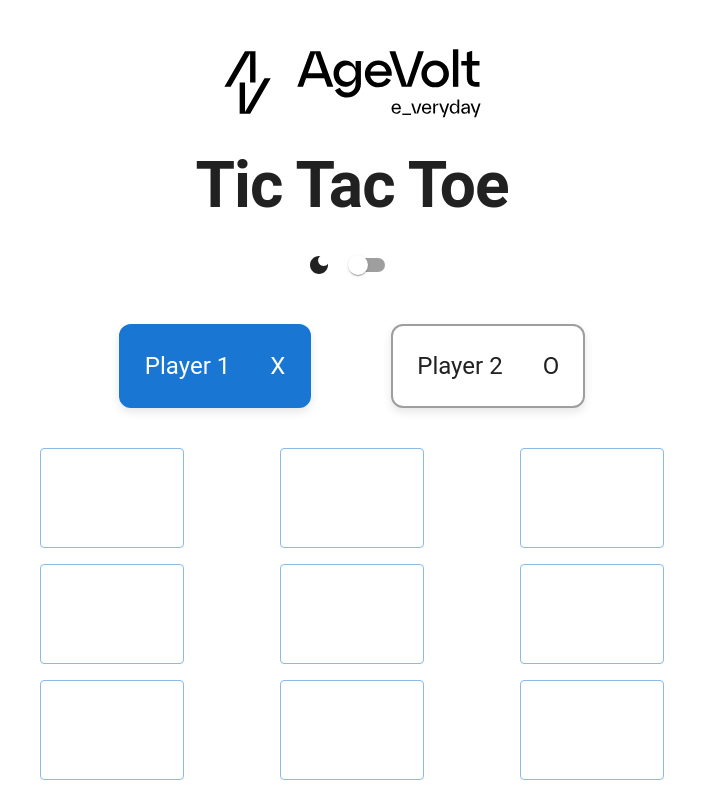
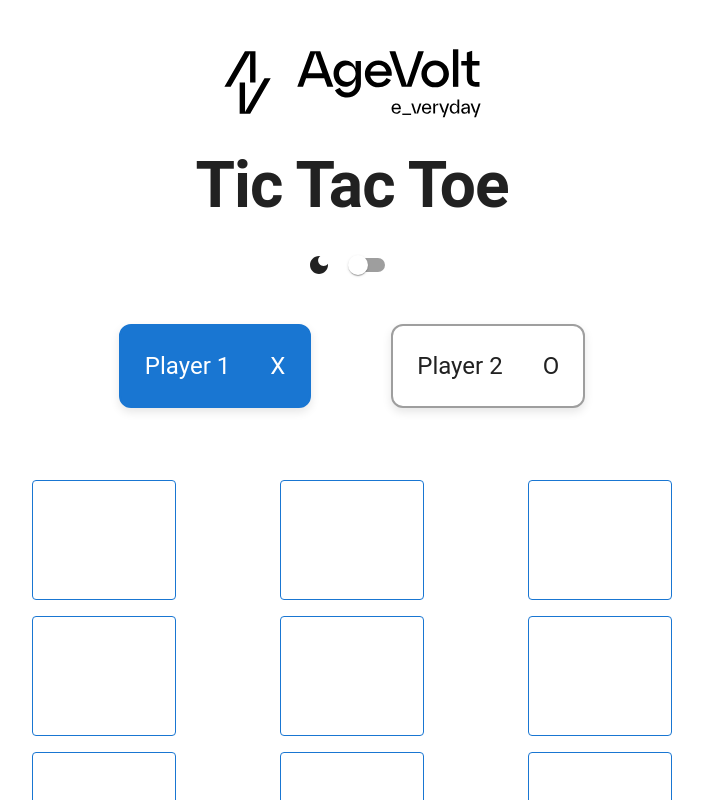
Before and after one commit to pokolek/age-volt-tic-tac-toe, a Next.js app: page / in a window 1280 px wide. Shown: the top 800 px of the page, without its empty margins (288-991 px from the left). Built offline with nearby package versions, Linux system fonts and the light colour scheme.

Commit message:
Updated styling

```diff
--- a/app/components/GameBoard/GameBoard.tsx
+++ b/app/components/GameBoard/GameBoard.tsx
@@ -1,7 +1,7 @@
 "use client";
 import React, { useState, useEffect, useRef } from "react";
 import Grid from "@mui/material/Grid2";
-import { Button, CircularProgress } from "@mui/material";
+import { Button, CircularProgress, useTheme } from "@mui/material";
 import { getWinner, getActivePlayer, getGameBoard } from "@/app/utils/utils";
 import GameOver from "../GameOver/GameOver";
 import { INITIAL_GAME_BOARD, PLAYERS } from "../../constants/constants";
@@ -9,6 +9,7 @@ import Players from "../Players/Players";
 import GameTurn from "@/app/types/gameTurn";
 
 const GameBoard = () => {
+  const theme = useTheme();
   const [gameTurns, setGameTurns] = useState<GameTurn[]>([]);
   const [winner, setWinner] = useState<string | undefined>();
   const [hasDraw, setHasDraw] = useState<boolean>(false);
@@ -77,11 +78,17 @@ const GameBoard = () => {
         <Players activePlayer={getActivePlayer(gameTurns)} />
         <Grid
           container
-          spacing={{ xs: 4, sm: 2, md: 2, lg: 2 }}
+          spacing={{ xs: 4, sm: 3, md: 3, lg: 3 }}
           justifyContent="center"
+          sx={{ mt: 4, mb: 4 }}
         >
           {gameBoard.map((row, rowIndex) => (
-            <Grid container key={rowIndex} justifyContent="center">
+            <Grid
+              container
+              key={rowIndex}
+              spacing={{ xs: 4, sm: 2, md: 2, lg: 2 }}
+              justifyContent="center"
+            >
               {row.map((playerSymbol, colIndex) => (
                 <Grid key={colIndex} size={{ xs: 4, sm: 8, md: 8, lg: 8 }}>
                   <Button
@@ -90,8 +97,24 @@ const GameBoard = () => {
                     onClick={() => handleSelectSquare(rowIndex, colIndex)}
                     disabled={!!playerSymbol}
                     sx={{
-                      height: { xs: "60px", sm: "80px", md: "100px" },
-                      fontSize: { xs: "16px", sm: "20px", md: "24px" },
+                      height: { xs: "80px", sm: "100px", md: "120px" },
+                      fontSize: { xs: "24px", sm: "30px", md: "36px" },
+                      color: playerSymbol
+                        ? theme.palette.action.disabled
+                        : theme.palette.text.primary,
+                      backgroundColor: playerSymbol
+                        ? theme.palette.action.disabledBackground
+                        : theme.palette.background.paper,
+                      borderColor: playerSymbol
+                        ? theme.palette.action.disabledBackground
+                        : theme.palette.primary.main,
+                      "&:hover": {
+                        backgroundColor: playerSymbol
+                          ? theme.palette.action.disabledBackground
+                          : theme.palette.primary.light,
+                      },
+                      transition:
+                        "background-color 0.3s ease, border-color 0.3s ease",
                     }}
                   >
                     {playerSymbol ?? " "}
@@ -112,6 +135,9 @@ const GameBoard = () => {
             localStorage.removeItem("ticTacToeWinner");
             localStorage.removeItem("ticTacToeHasDraw");
           }}
+          variant="outlined"
+          color="primary"
+          size="large"
         >
           Rematch
         </Button>
--- a/app/components/GameOver/GameOver.tsx
+++ b/app/components/GameOver/GameOver.tsx
@@ -6,8 +6,9 @@ import {
   DialogContentText,
   DialogActions,
   Button,
+  Box,
 } from "@mui/material";
-import React, { forwardRef, useImperativeHandle } from "react";
+import React, { forwardRef, useImperativeHandle, useState } from "react";
 
 interface GameOverProps {
   winner: string | undefined;
@@ -15,15 +16,11 @@ interface GameOverProps {
 }
 
 const GameOver = forwardRef(({ winner, onRematch }: GameOverProps, ref) => {
-  const [open, setOpen] = React.useState(false);
+  const [open, setOpen] = useState(false);
 
   useImperativeHandle(ref, () => ({
-    handleClickOpen,
+    handleClickOpen: () => setOpen(true),
   }));
-
-  const handleClickOpen = () => {
-    setOpen(true);
-  };
 
   const handleClose = () => {
     onRematch();
@@ -34,15 +31,65 @@ const GameOver = forwardRef(({ winner, onRematch }: GameOverProps, ref) => {
     <Dialog
       open={open}
       onClose={handleClose}
+      aria-labelledby="game-over-dialog-title"
+      PaperProps={{
+        sx: {
+          padding: "20px",
+          borderRadius: "12px",
+          boxShadow: "0px 8px 20px rgba(0, 0, 0, 0.2)",
+          textAlign: "center",
+        },
+      }}
     >
-      <DialogTitle>{winner ? `${winner} won!` : "It's a draw!"}</DialogTitle>
+      <DialogTitle id="game-over-dialog-title">
+        {winner ? `${winner} Won! 🎉` : "It's a Draw! 🤝"}
+      </DialogTitle>
+
       <DialogContent>
         <DialogContentText>
-          {winner ? `${winner} is the champion!` : "The game ended in a tie."}
+          {winner
+            ? `${winner} has triumphed in this round of Tic Tac Toe!`
+            : "The game has ended with no winners this time."}
         </DialogContentText>
       </DialogContent>
-      <DialogActions>
-        <Button onClick={handleClose}>Rematch</Button>
+
+      <DialogActions sx={{ justifyContent: "center", mt: 2 }}>
+        <Box>
+          <Button
+            onClick={handleClose}
+            variant="contained"
+            color="primary"
+            size="large"
+            sx={{
+              padding: "10px 20px",
+              fontSize: "16px",
+              marginRight: "10px",
+              backgroundColor: "#4CAF50",
+              "&:hover": {
+                backgroundColor: "#45A049",
+              },
+            }}
+          >
+            Rematch
+          </Button>
+          <Button
+            onClick={() => setOpen(false)}
+            variant="outlined"
+            size="large"
+            sx={{
+              padding: "10px 20px",
+              fontSize: "16px",
+              borderColor: "#f44336",
+              color: "#f44336",
+              "&:hover": {
+                backgroundColor: "rgba(244, 67, 54, 0.08)",
+                borderColor: "#f44336",
+              },
+            }}
+          >
+            Close
+          </Button>
+        </Box>
       </DialogActions>
     </Dialog>
   );
--- a/app/page.tsx
+++ b/app/page.tsx
@@ -22,9 +22,16 @@ export default function Home() {
   const appTheme = createTheme({
     palette: {
       mode: mode,
+      action: {
+        disabledBackground: mode === "light"
+          ? "rgba(25, 118, 210, 0.12)"
+          : "rgba(25, 118, 210, 0.5)",
+        disabled: mode === "light"
+          ? "rgba(25, 118, 210, 1)"
+          : "rgba(255, 255, 255, 1)",
+      },
     },
   });
-
   const handleChange = () => {
     setMode((prevMode) => (prevMode === "light" ? "dark" : "light"));
   };
@@ -49,8 +56,7 @@ export default function Home() {
           src={avLogo}
           alt="I hope you will hire me :)"
           style={{
-            filter:
-              appTheme.palette.mode === "dark" ? "invert(0)" : "invert(1)",
+            filter: appTheme.palette.mode === "dark" ? "invert(0)" : "invert(1)",
           }}
           width={333}
         />
```
